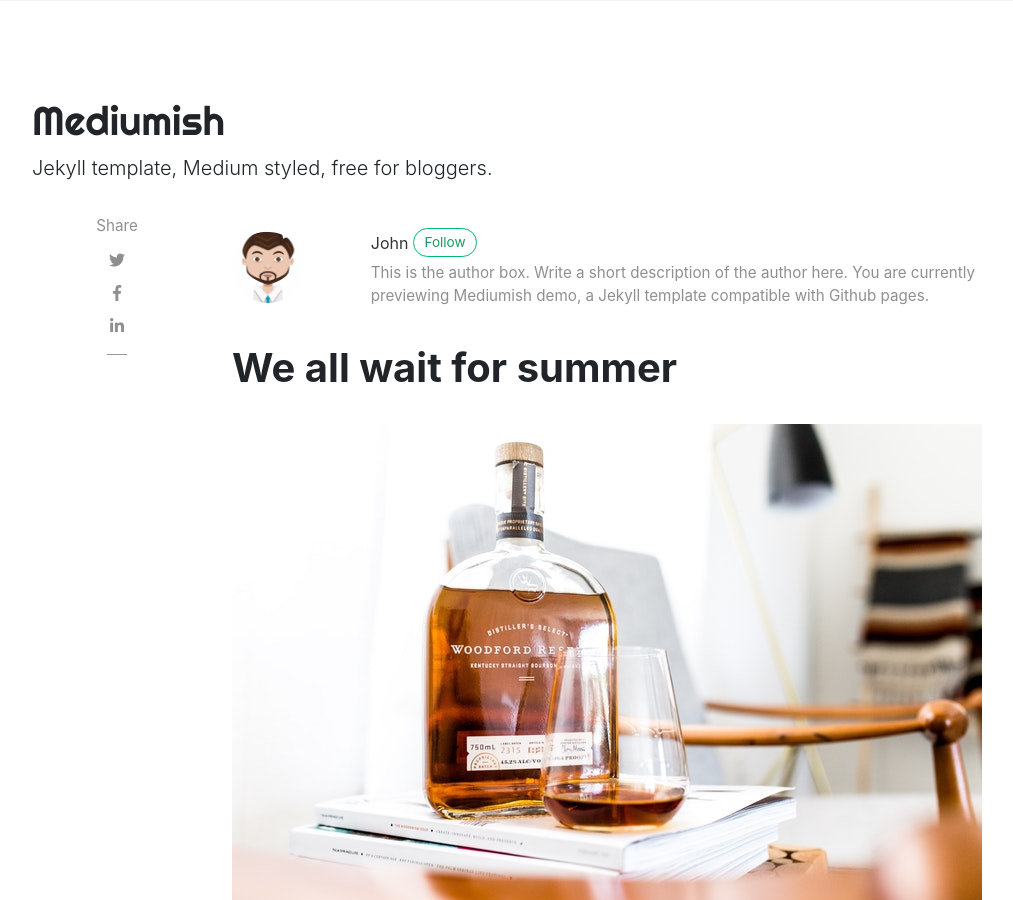
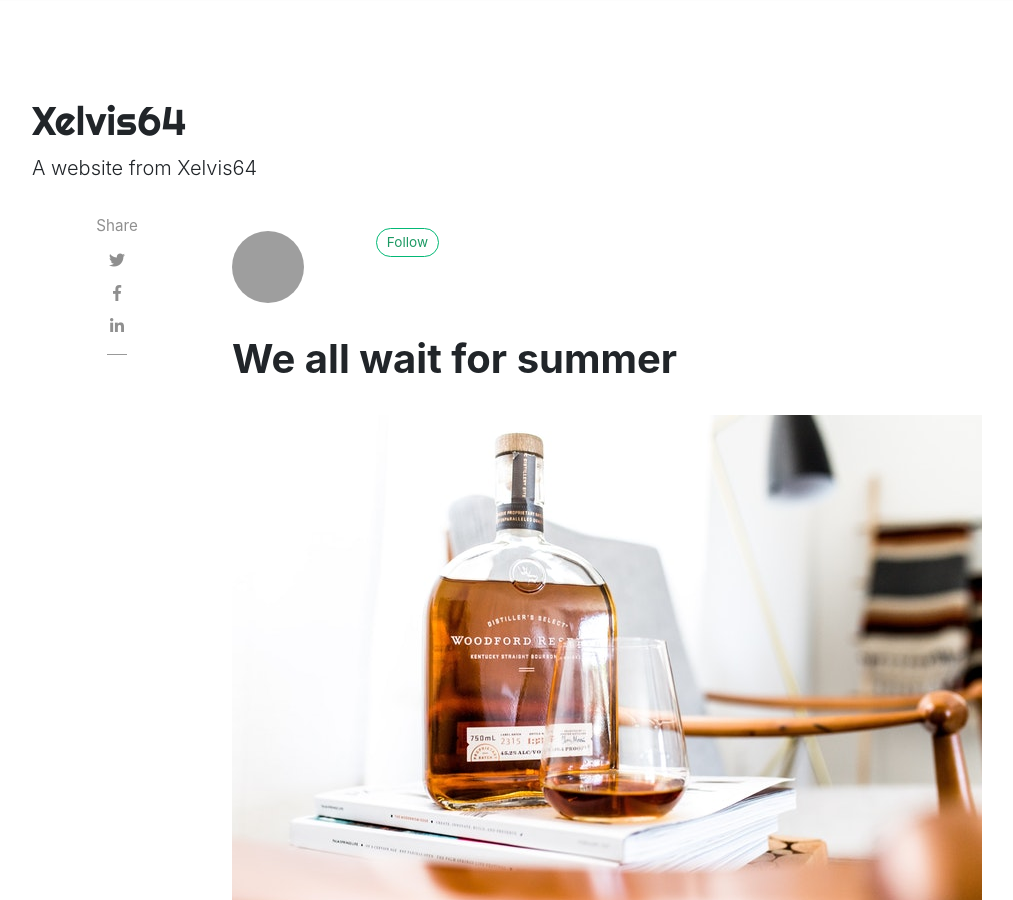
Before and after one commit to Xelvis64/xelvis64.github.io, a Jekyll site: the page built from _posts/2018-01-12-we-all-wait-for-summer.md, in a window 1280 px wide and 900 px high. Shown: the whole window, without its empty margins (53-1066 px from the left). Built offline with Jekyll 4.4.1, drawn with Linux system fonts in a browser that asks for light colours; nearby versions of some CDN libraries; comment, search, counter and statistics services are not loaded; some of the changed text lies outside the part shown; grey boxes are pictures that could not be loaded.

Commit message:
fix config file

```diff
--- a/_config.yml
+++ b/_config.yml
@@ -1,36 +1,15 @@
 # Site
-name: "Mediumish"
-title: "Mediumish"
-description: "Jekyll template, Medium styled, free for bloggers."
+name: "Xelvis64"
+title: "Xelvis64"
+description: "A website from Xelvis64"
 logo: 'assets/images/logo.png'
 favicon: 'assets/images/logo.png'
 baseurl: /xelvis64product.github.io
 google_analytics: 'UA-46278016-1'
 disqus: 'demowebsite'
-mailchimp-list: 'https://wowthemes.us11.list-manage.com/subscribe/post?u=8aeb20a530e124561927d3bd8&amp;id=8c3d2d214b'
 include: ["_pages"]
 permalink: /:title/
 url: http://xelvis64.tech
-
-# Authors
-authors:
-  sal:
-    name: Sal
-    display_name: Sal
-    gravatar: e56154546cf4be74e393c62d1ae9f9d4
-    email: wowthemesnet@gmail.com
-    web: https://www.wowthemes.net
-    twitter: https://twitter.com/wowthemesnet
-    description: "Author of Mediumish, a Bootstrap Medium styled template available for WordPress, HTML, Ghost and Jekyll. You are currently previewing Jekyll template demo."
-  john:
-    name: John
-    display_name: John
-    avatar: 'assets/images/avatar.png'
-    gravatar: b1cc14991db7a456fcd761680bbc8f81
-    email: wowthemesnet@gmail.com
-    web: https://www.wowthemes.net
-    twitter: https://twitter.com/wowthemesnet
-    description: "This is the author box. Write a short description of the author here. You are currently previewing Mediumish demo, a Jekyll template compatible with Github pages."
 
 # Plugins
 plugins:
```
Also changed, not shown: .github/FUNDING.yml (deleted), changelog.md (deleted).
